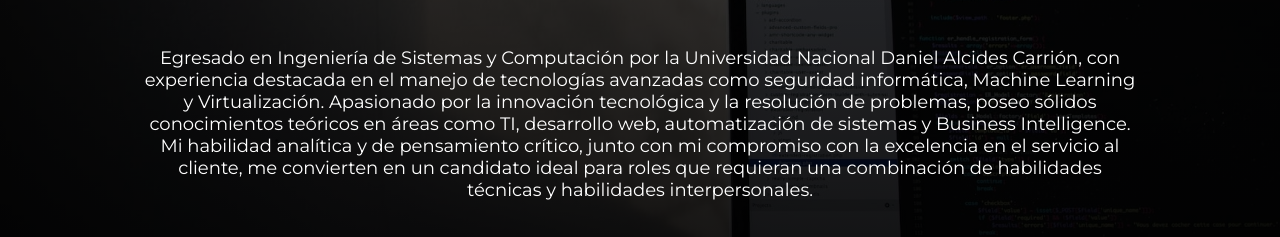
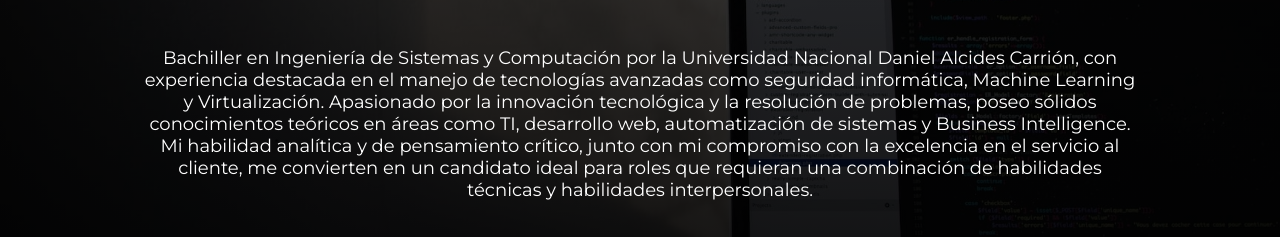
Before and after one commit to MarceRyan/Portafolio_Data_Analyst, a plain HTML site: page index.html in a window 1280 px wide. Shown: the part 282-519 px from the top of the page. Drawn offline with Linux system fonts and the light colour scheme.

Commit message:
Actualización Bachiller

```diff
--- a/index.html
+++ b/index.html
@@ -40,7 +40,7 @@
             <div class="presentacion">
                 <p class="bienvenida">Bienvenidos</p>
                 <h2>Soy <span>Marcelo Morales</span>, Data Analityst</h2>
-                <p class="descripcion">Egresado en Ingeniería de Sistemas y Computación por la Universidad Nacional Daniel Alcides Carrión, con experiencia destacada en el manejo de tecnologías avanzadas como seguridad informática, Machine Learning y Virtualización. Apasionado por la innovación tecnológica y la resolución de problemas, poseo sólidos conocimientos teóricos en áreas como TI, desarrollo web, automatización de sistemas y Business Intelligence. Mi habilidad analítica y de pensamiento crítico, junto con mi compromiso con la excelencia en el servicio al cliente, me convierten en un candidato ideal para roles que requieran una combinación de habilidades técnicas y habilidades interpersonales.</p>
+                <p class="descripcion">Bachiller en Ingeniería de Sistemas y Computación por la Universidad Nacional Daniel Alcides Carrión, con experiencia destacada en el manejo de tecnologías avanzadas como seguridad informática, Machine Learning y Virtualización. Apasionado por la innovación tecnológica y la resolución de problemas, poseo sólidos conocimientos teóricos en áreas como TI, desarrollo web, automatización de sistemas y Business Intelligence. Mi habilidad analítica y de pensamiento crítico, junto con mi compromiso con la excelencia en el servicio al cliente, me convierten en un candidato ideal para roles que requieran una combinación de habilidades técnicas y habilidades interpersonales.</p>
                 <a href="#habilidades">Ir a Portafolio</a>
             </div>
         </div>
```
